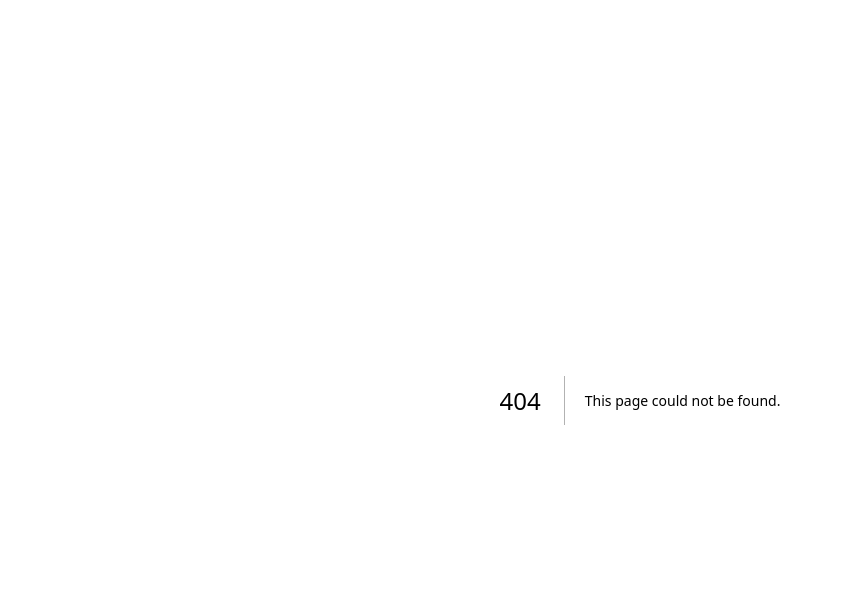
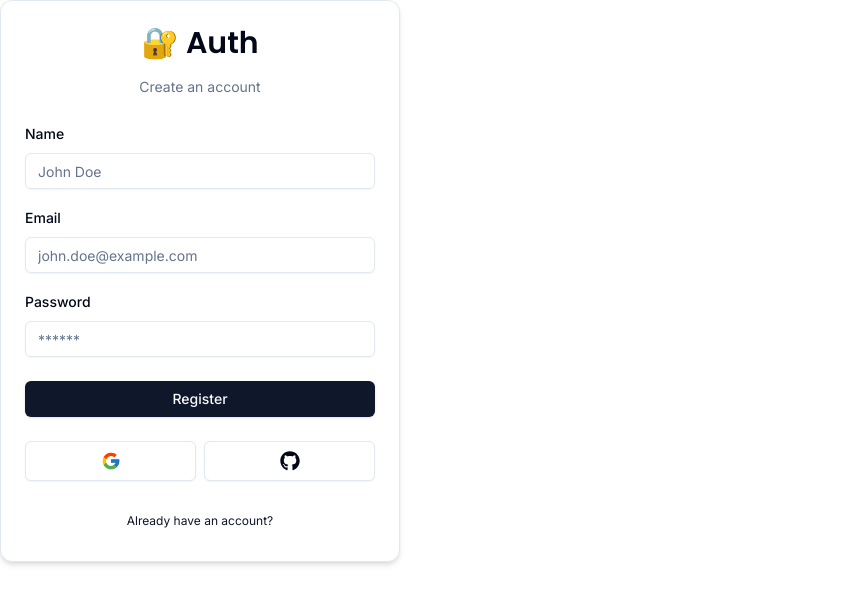
Before and after one commit to paulonova/NextAuth-2-factor-validation, a Next.js app: page /auth/register in a window 1280 px wide. Before the commit this address had no page. Shown: the top 604 px of the page, without its empty margins (0-843 px from the left). Built offline with nearby package versions, Linux system fonts and the light colour scheme.

Commit message:
register user form

```diff
--- /dev/null
+++ b/actions/register.ts
@@ -0,0 +1,15 @@
+'use server'
+
+import { RegisterSchema } from '@/schemas'
+import { z } from 'zod'
+
+// SERVER ACTIONS
+export const register = async (values: z.infer<typeof RegisterSchema>) => {
+  const validateFields = RegisterSchema.safeParse(values)
+
+  if (!validateFields.success) {
+    return { error: 'Invalid fields!' }
+  }
+
+  return { success: 'Email sent!' }
+}
--- /dev/null
+++ b/app/auth/register/page.tsx
@@ -0,0 +1,7 @@
+import { RegisterForm } from '@/components/auth/registerForm'
+
+const RegisterPage = () => {
+  return <RegisterForm />
+}
+
+export default RegisterPage
--- /dev/null
+++ b/components/auth/registerForm.tsx
@@ -0,0 +1,122 @@
+'use client'
+import { CardWrapper } from '@/components/auth/cardWrapper'
+import * as z from 'zod'
+import { RegisterSchema } from '@/schemas'
+import { useForm } from 'react-hook-form'
+import { zodResolver } from '@hookform/resolvers/zod'
+import {
+  Form,
+  FormControl,
+  FormField,
+  FormItem,
+  FormLabel,
+  FormMessage,
+} from '@/components/ui/form'
+import { Input } from '../ui/input'
+import { Button } from '../ui/button'
+import { FormError } from '../formError'
+import { FormSuccess } from '../formSuccess'
+import { useState, useTransition } from 'react'
+import { register } from '@/actions/register'
+
+export const RegisterForm = () => {
+  const [error, setError] = useState<string | undefined>('')
+  const [success, setSuccess] = useState<string | undefined>('')
+  const [isPending, startTransition] = useTransition()
+  const form = useForm<z.infer<typeof RegisterSchema>>({
+    resolver: zodResolver(RegisterSchema),
+    defaultValues: {
+      email: '',
+      password: '',
+      name: '',
+    },
+  })
+
+  const onSubmit = (values: z.infer<typeof RegisterSchema>) => {
+    // Clear errors and successes
+    setError('')
+    setSuccess('')
+
+    startTransition(() => {
+      register(values).then((data) => {
+        setError(data.error)
+        setSuccess(data.success)
+      })
+    })
+    form.reset()
+  }
+  return (
+    <CardWrapper
+      headerLabel="Create an account"
+      backButtonLabel="Already have an account?"
+      backButtonHref="/auth/login"
+      showSocial
+    >
+      <Form {...form}>
+        <form onSubmit={form.handleSubmit(onSubmit)} className="space-y-6">
+          <div className="space-y-4">
+            <FormField
+              control={form.control}
+              name="name"
+              render={({ field }) => (
+                <FormItem>
+                  <FormLabel>Name</FormLabel>
+                  <FormControl>
+                    <Input
+                      disabled={isPending}
+                      {...field}
+                      type="text"
+                      placeholder="John Doe"
+                    />
+                  </FormControl>
+                  <FormMessage />
+                </FormItem>
+              )}
+            />
+            <FormField
+              control={form.control}
+              name="email"
+              render={({ field }) => (
+                <FormItem>
+                  <FormLabel>Email</FormLabel>
+                  <FormControl>
+                    <Input
+                      disabled={isPending}
+                      {...field}
+                      type="email"
+                      placeholder="john.doe@example.com"
+                    />
+                  </FormControl>
+                  <FormMessage />
+                </FormItem>
+              )}
+            />
+            <FormField
+              control={form.control}
+              name="password"
+              render={({ field }) => (
+                <FormItem>
+                  <FormLabel>Password</FormLabel>
+                  <FormControl>
+                    <Input
+                      disabled={isPending}
+                      {...field}
+                      type="password"
+                      placeholder="******"
+                    />
+                  </FormControl>
+                  <FormMessage />
+                </FormItem>
+              )}
+            />
+          </div>
+          <FormError message={error} />
+          <FormSuccess message={success} />
+          <Button disabled={isPending} type="submit" className="w-full">
+            Register
+          </Button>
+        </form>
+      </Form>
+    </CardWrapper>
+  )
+}
--- a/schemas/index.ts
+++ b/schemas/index.ts
@@ -6,3 +6,11 @@
   }),
   password: z.string().min(3, { message: 'Password is required' }),
 })
+
+export const RegisterSchema = z.object({
+  email: z.string().email({
+    message: 'Email is required',
+  }),
+  password: z.string().min(6, { message: 'Minimum 6 characters required' }),
+  name: z.string().min(3, { message: 'Name is required' }),
+})
```
